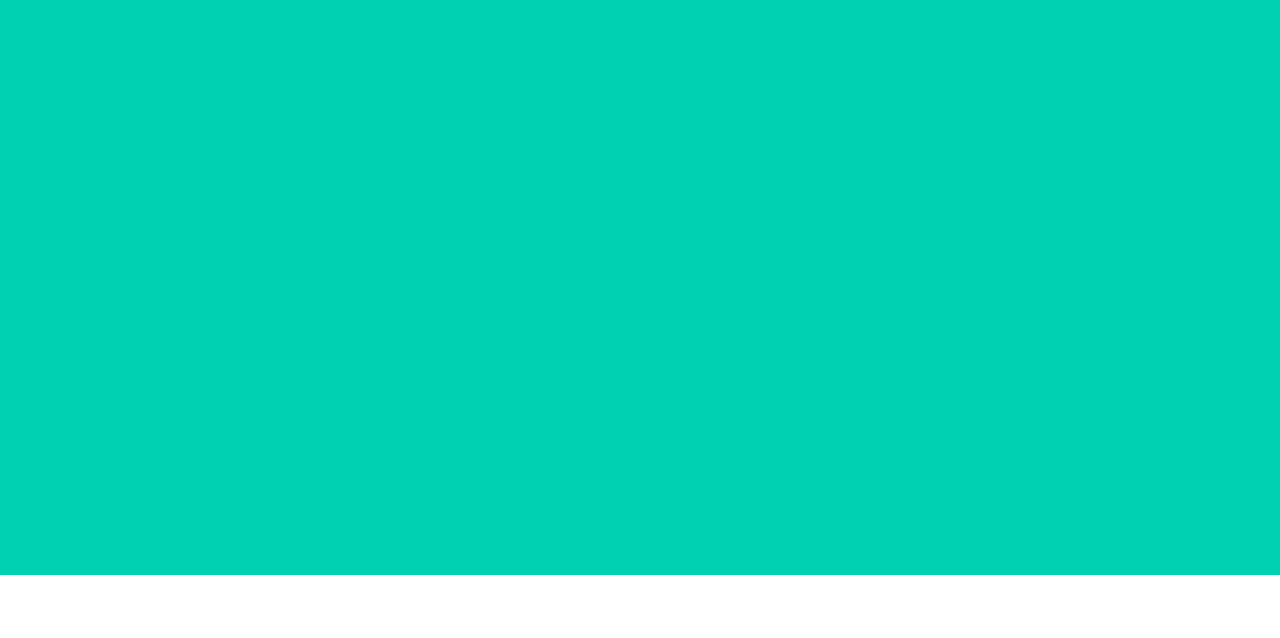
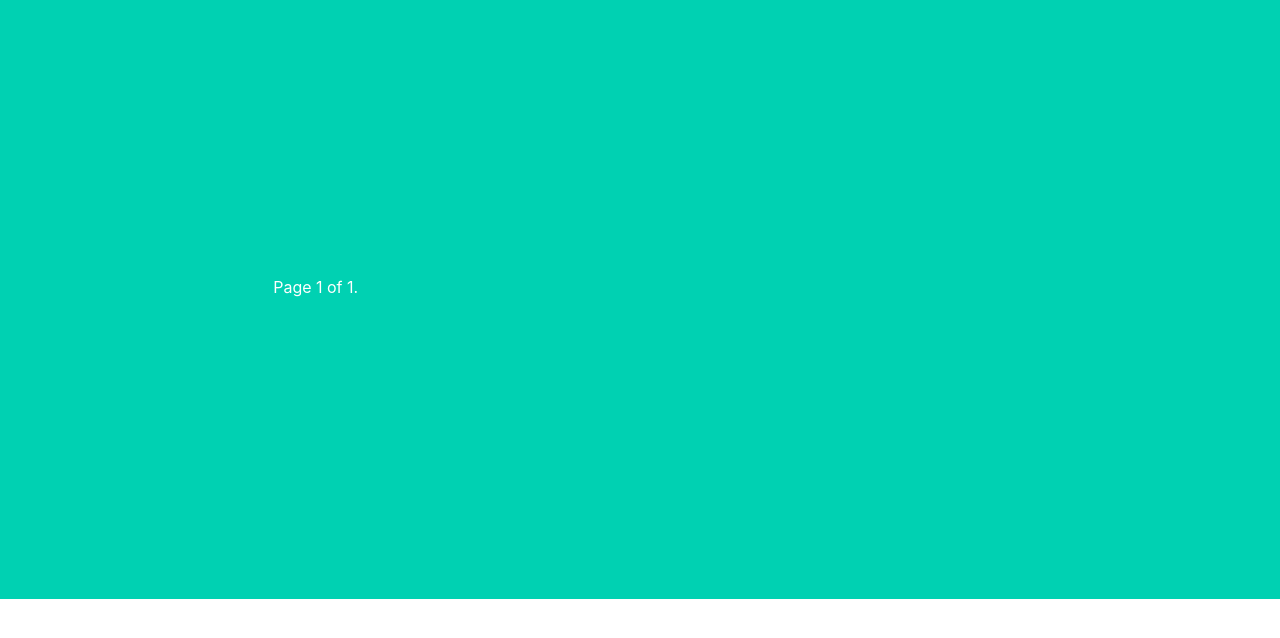
Before and after one commit to giraldiego/network, a Django app: page /posts/ in a window 1280 px wide. Shown: the part 53-691 px from the top of the page. Run offline with Django 3.2, Linux system fonts and the light colour scheme; data that the repository does not hold is empty.

Commit message:
Add paginator to post list view

```diff
--- a/network/templates/network/post_list.html
+++ b/network/templates/network/post_list.html
@@ -6,8 +6,26 @@
         <div class="container">
             <div class="columns is-centered">
 
+                <div class="pagination">
+                    <span class="step-links">
+                        {% if page_obj.has_previous %}
+                        <a href="?page=1">&laquo; first</a>
+                        <a href="?page={{ page_obj.previous_page_number }}">previous</a>
+                        {% endif %}
+
+                        <span class="current">
+                            Page {{ page_obj.number }} of {{ page_obj.paginator.num_pages }}.
+                        </span>
+
+                        {% if page_obj.has_next %}
+                        <a href="?page={{ page_obj.next_page_number }}">next</a>
+                        <a href="?page={{ page_obj.paginator.num_pages }}">last &raquo;</a>
+                        {% endif %}
+                    </span>
+                </div>
+
                 <div class="column is-9-tablet is-8-desktop is-7-widescreen">
-                    {% for post in post_list %}
+                    {% for post in page_obj %}
                     <article class="media box">
                         <div class="media-content">
                             <div class="content">
--- a/network/views.py
+++ b/network/views.py
@@ -11,6 +11,7 @@ from .models import User, Profile, Post
 
 
 class PostListView(ListView):
+    paginate_by = 10
     model = Post
 
 
```
